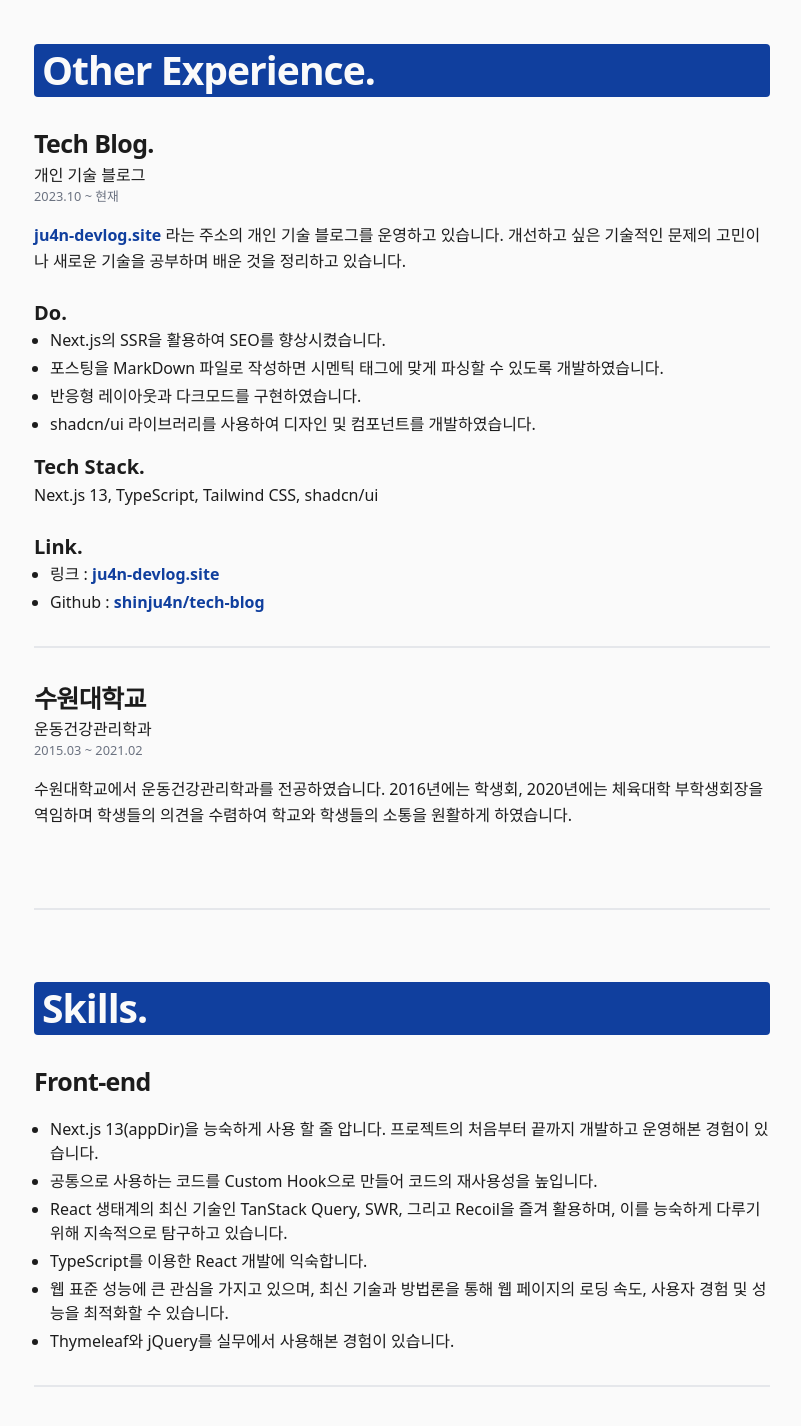
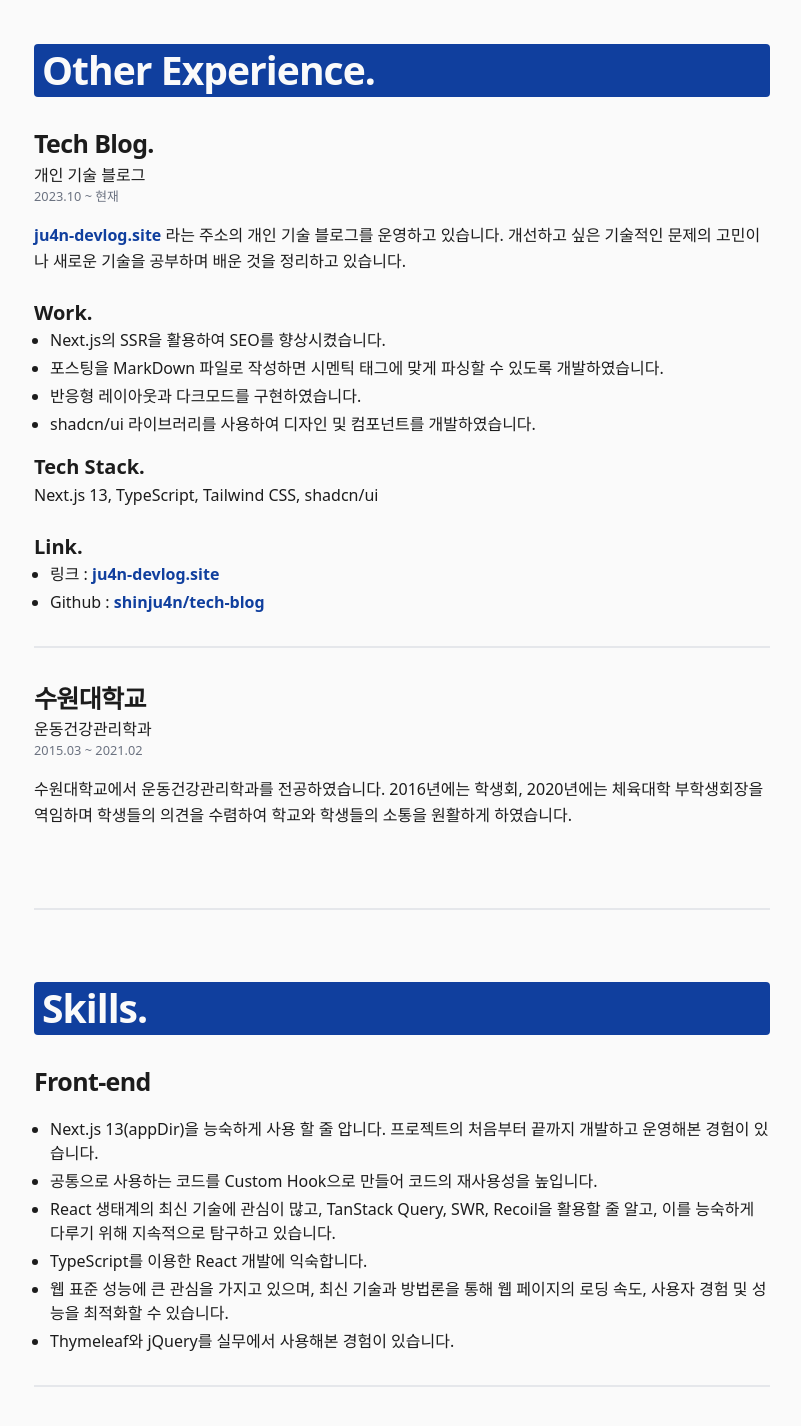
Before and after one commit to shinju4n/tech-blog, a Next.js app: page /resume in a window 1280 px wide. Shown: the part 2202-3628 px from the top of the page, without its empty margins (238-1039 px from the left). Built offline with nearby package versions, Linux system fonts and the light colour scheme.

Commit message:
fix:  내용 수정

```diff
--- a/components/resume/other-experience/tech-blog.tsx
+++ b/components/resume/other-experience/tech-blog.tsx
@@ -17,7 +17,7 @@ const TechBlog: FC = () => {
       <div className="flex flex-col gap-4 pt-4">
         <section>
           <Typography size="large" className="font-bold">
-            Do.
+            Work.
           </Typography>
           <ul className="pl-4 list-disc flex flex-col gap-1">
             <li>Next.js의 SSR을 활용하여 SEO를 향상시켰습니다.</li>
--- a/components/resume/skills/front-end.tsx
+++ b/components/resume/skills/front-end.tsx
@@ -13,8 +13,8 @@ const FrontEnd: FC = () => {
         </li>
         <li>공통으로 사용하는 코드를 Custom Hook으로 만들어 코드의 재사용성을 높입니다.</li>
         <li>
-          React 생태계의 최신 기술인 TanStack Query, SWR, 그리고 Recoil을 즐겨 활용하며, 이를 능숙하게 다루기 위해
-          지속적으로 탐구하고 있습니다.
+          React 생태계의 최신 기술에 관심이 많고, TanStack Query, SWR, Recoil을 활용할 줄 알고, 이를 능숙하게 다루기
+          위해 지속적으로 탐구하고 있습니다.
         </li>
         <li>TypeScript를 이용한 React 개발에 익숙합니다.</li>
         <li>
```
